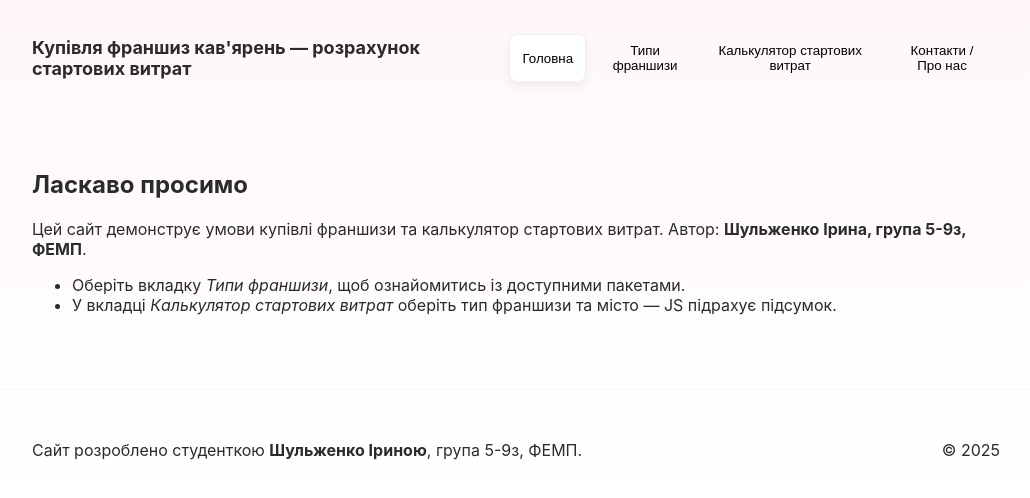
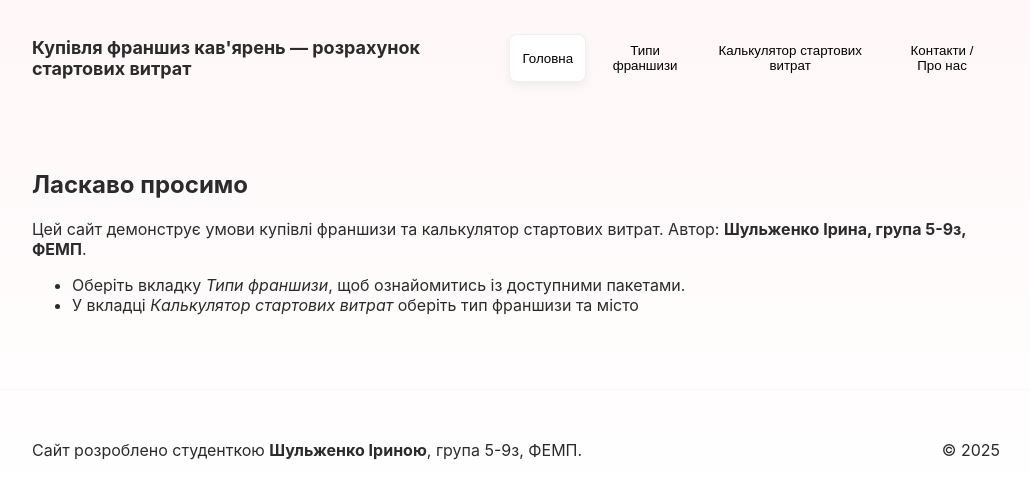
Before and after one commit to IrynaShulzhenko/franchise-site, a plain HTML site: page index.html in a window 1280 px wide. Shown: the whole page, without its empty margins (124-1154 px from the left). Drawn offline with Linux system fonts and the light colour scheme.

Commit message:
Update index.html

```diff
--- a/index.html
+++ b/index.html
@@ -27,7 +27,7 @@
       <p>Цей сайт демонструє умови купівлі франшизи та калькулятор стартових витрат.  Автор: <strong>Шульженко Ірина, група 5-9з, ФЕМП</strong>.</p>
       <ul>
         <li>Оберіть вкладку <em>Типи франшизи</em>, щоб ознайомитись із доступними пакетами.</li>
-        <li>У вкладці <em>Калькулятор стартових витрат</em> оберіть тип франшизи та місто — JS підрахує підсумок.</li>
+        <li>У вкладці <em>Калькулятор стартових витрат</em> оберіть тип франшизи та місто</li>
       </ul>
     </section>
 
```
